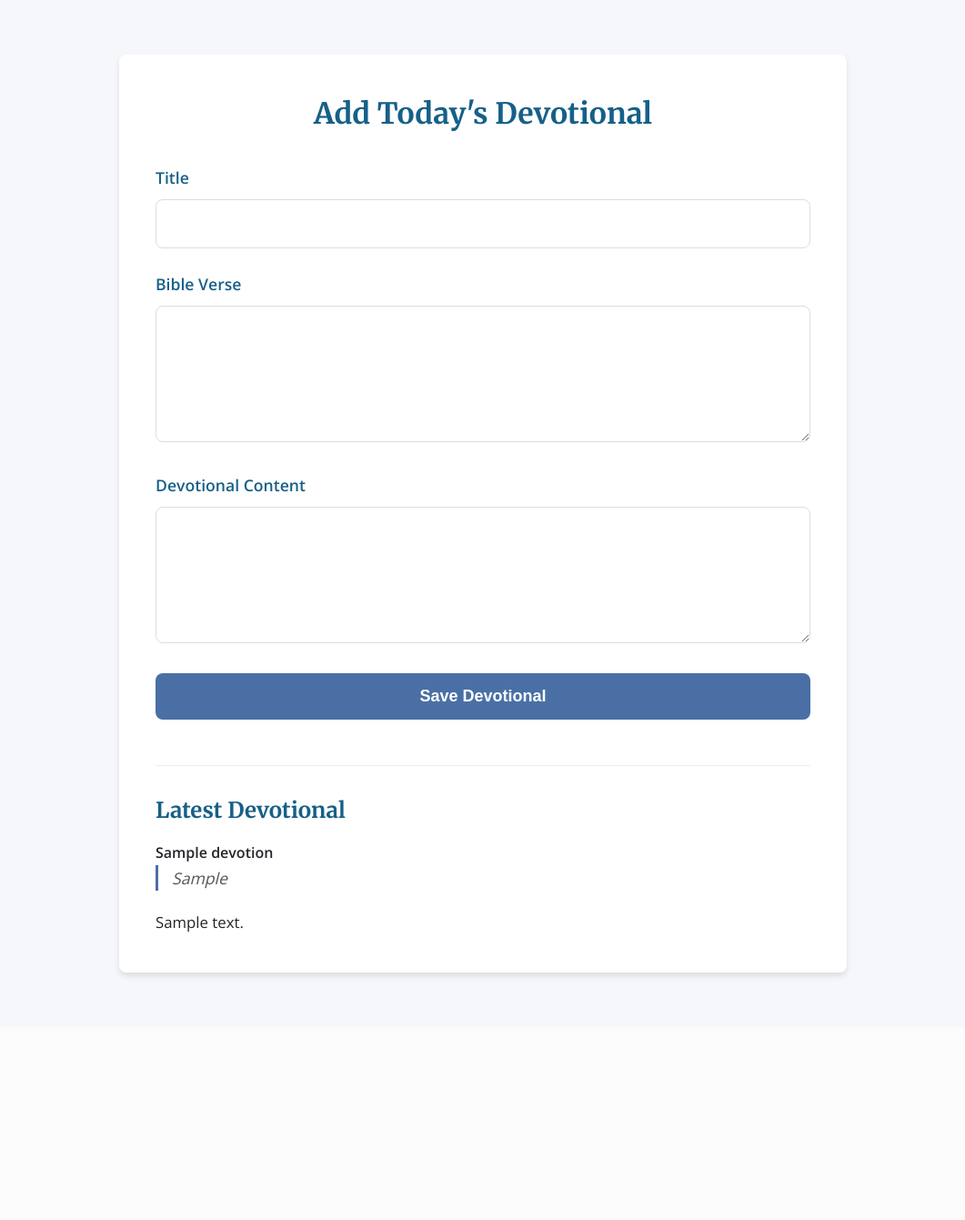
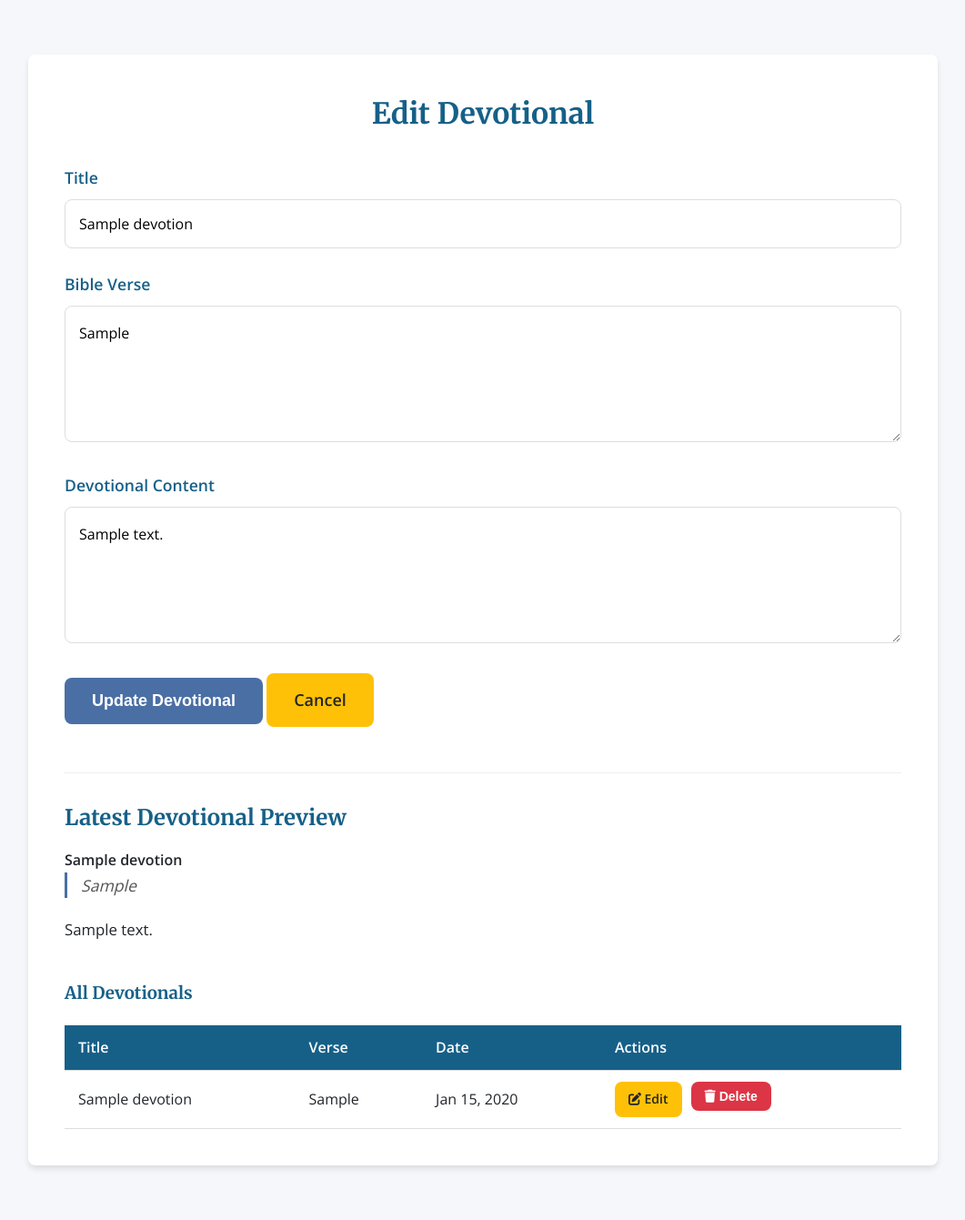
Before and after one commit to SmartDevPK/church-website, a PHP site: page /Today_Devotion.php?edit=1 in a window 1280 px wide. Shown: the whole page at 91% size, without its empty margins (109-1170 px from the left). Before the commit the page ends 1075 px from the top, so only its background shows below. Run offline with PHP 8.4, Linux system fonts and the light colour scheme; tables that the repository leaves empty or names only in its code hold one stand-in row (values such as "Sample post").

Commit message:
Add update and delete to the code base

```diff
--- a/Today_Devotion.php
+++ b/Today_Devotion.php
@@ -18,32 +18,67 @@ if ($conn->connect_error) {
 
 // Handle form submission
 if ($_SERVER['REQUEST_METHOD'] === 'POST') {
+    // Handle delete action
+    if (isset($_POST['delete_id'])) {
+        $delete_id = (int) $_POST['delete_id'];
+        $sql = "DELETE FROM today_Devotion WHERE id = $delete_id";
+        if ($conn->query($sql)) {
+            $_SESSION['message'] = "Devotional deleted successfully!";
+            header("Location: " . $_SERVER['PHP_SELF']);
+            exit();
+        } else {
+            $error = "Error deleting devotional: " . $conn->error;
+        }
+    }
+    // Handle add/edit action
+    else {
+        $id = isset($_POST['id']) ? (int) $_POST['id'] : 0;
         $title = $conn->real_escape_string($_POST['title'] ?? '');
         $verse = $conn->real_escape_string($_POST['verse'] ?? '');
         $content = $conn->real_escape_string($_POST['content'] ?? '');
 
+        if ($id > 0) {
+            // Update existing devotional
+            $sql = "UPDATE today_Devotion SET title='$title', verse='$verse', content='$content' WHERE id=$id";
+            $success_msg = "Devotional updated successfully!";
+        } else {
+            // Add new devotional
             $sql = "INSERT INTO today_Devotion (title, verse, content) VALUES ('$title', '$verse', '$content')";
+            $success_msg = "Devotional added successfully!";
+        }
+
         if ($conn->query($sql)) {
-        $success = "Devotional added successfully!";
-        // Refresh to show the new devotional
+            $_SESSION['message'] = $success_msg;
             header("Location: " . $_SERVER['PHP_SELF']);
             exit();
         } else {
             $error = "Error: " . $conn->error;
         }
     }
+}
 
-// Get the latest devotion
-$sql = "SELECT * FROM today_Devotion ORDER BY created_at DESC LIMIT 1";
-$result = $conn->query($sql);
+// Get devotion for editing if ID is provided
+$edit_id = isset($_GET['edit']) ? (int) $_GET['edit'] : 0;
+$edit_devotion = null;
+if ($edit_id > 0) {
+    $result = $conn->query("SELECT * FROM today_Devotion WHERE id = $edit_id");
+    if ($result->num_rows > 0) {
+        $edit_devotion = $result->fetch_assoc();
+    }
+}
 
+// Get all devotions for listing
+$devotions = $conn->query("SELECT * FROM today_Devotion ORDER BY created_at DESC");
+
+// Get the latest devotion for preview
+$result = $conn->query("SELECT * FROM today_Devotion ORDER BY created_at DESC LIMIT 1");
 if ($result->num_rows > 0) {
-    $devotion = $result->fetch_assoc();
+    $latest_devotion = $result->fetch_assoc();
 } else {
-    $devotion = [
+    $latest_devotion = [
         'title' => 'No Devotional Found',
         'verse' => '',
-        'content' => 'Please add today\'s devotional.'
+        'content' => 'Please add a devotional.'
     ];
 }
 ?>
@@ -54,10 +89,11 @@ if ($result->num_rows > 0) {
 <head>
     <meta charset="UTF-8">
     <meta name="viewport" content="width=device-width, initial-scale=1.0">
-    <title>Today's Devotional</title>
+    <title>Devotional Management</title>
     <link
         href="https://fonts.googleapis.com/css2?family=Merriweather:wght@400;700&family=Open+Sans:wght@400;600&display=swap"
         rel="stylesheet">
+    <link rel="stylesheet" href="https://cdnjs.cloudflare.com/ajax/libs/font-awesome/6.0.0/css/all.min.css">
     <style>
         :root {
             --primary: #4a6fa5;
@@ -66,6 +102,7 @@ if ($result->num_rows > 0) {
             --dark: #212529;
             --success: #28a745;
             --danger: #dc3545;
+            --warning: #ffc107;
             --border-radius: 8px;
             --box-shadow: 0 4px 6px rgba(0, 0, 0, 0.1);
             --transition: all 0.3s ease;
@@ -86,7 +123,7 @@ if ($result->num_rows > 0) {
         }
 
         .container {
-            max-width: 800px;
+            max-width: 1000px;
             margin: 40px auto;
             background: white;
             padding: 40px;
@@ -163,7 +200,7 @@ if ($result->num_rows > 0) {
             line-height: 1.8;
         }
 
-        button {
+        .btn {
             background-color: var(--primary);
             color: white;
             border: none;
@@ -172,15 +209,37 @@ if ($result->num_rows > 0) {
             border-radius: var(--border-radius);
             cursor: pointer;
             transition: var(--transition);
-            display: block;
-            width: 100%;
+            display: inline-block;
             font-weight: 600;
-            margin-top: 20px;
+            text-align: center;
+            text-decoration: none;
         }
 
-        button:hover {
+        .btn:hover {
             background-color: var(--secondary);
             transform: translateY(-2px);
+        }
+
+        .btn-danger {
+            background-color: var(--danger);
+        }
+
+        .btn-danger:hover {
+            background-color: #c82333;
+        }
+
+        .btn-warning {
+            background-color: var(--warning);
+            color: var(--dark);
+        }
+
+        .btn-warning:hover {
+            background-color: #e0a800;
+        }
+
+        .btn-sm {
+            padding: 8px 15px;
+            font-size: 14px;
         }
 
         .preview-section {
@@ -210,6 +269,38 @@ if ($result->num_rows > 0) {
             white-space: pre-line;
         }
 
+        .devotion-list {
+            margin-top: 40px;
+        }
+
+        table {
+            width: 100%;
+            border-collapse: collapse;
+            margin-top: 20px;
+        }
+
+        th,
+        td {
+            padding: 12px 15px;
+            text-align: left;
+            border-bottom: 1px solid #ddd;
+        }
+
+        th {
+            background-color: var(--secondary);
+            color: white;
+            font-weight: 600;
+        }
+
+        tr:hover {
+            background-color: rgba(0, 0, 0, 0.02);
+        }
+
+        .actions {
+            display: flex;
+            gap: 10px;
+        }
+
         @media (max-width: 768px) {
             .container {
                 padding: 25px;
@@ -219,16 +310,22 @@ if ($result->num_rows > 0) {
             h2 {
                 font-size: 1.8rem;
             }
+
+            .actions {
+                flex-direction: column;
+                gap: 5px;
+            }
         }
     </style>
 </head>
 
 <body>
     <div class="container">
-        <h2>Add Today's Devotional</h2>
+        <h2><?= $edit_devotion ? 'Edit' : 'Add' ?> Devotional</h2>
 
-        <?php if (isset($success)): ?>
-            <div class="alert alert-success"><?= $success ?></div>
+        <?php if (isset($_SESSION['message'])): ?>
+            <div class="alert alert-success"><?= $_SESSION['message'] ?></div>
+            <?php unset($_SESSION['message']); ?>
         <?php endif; ?>
 
         <?php if (isset($error)): ?>
@@ -236,31 +333,94 @@ if ($result->num_rows > 0) {
         <?php endif; ?>
 
         <form method="POST" action="">
+            <?php if ($edit_devotion): ?>
+                <input type="hidden" name="id" value="<?= $edit_devotion['id'] ?>">
+            <?php endif; ?>
+
             <div class="form-group">
                 <label for="title">Title</label>
-                <input type="text" id="title" name="title" required>
+                <input type="text" id="title" name="title"
+                    value="<?= $edit_devotion ? htmlspecialchars($edit_devotion['title']) : '' ?>" required>
             </div>
 
             <div class="form-group">
                 <label for="verse">Bible Verse</label>
-                <textarea id="verse" name="verse" required></textarea>
+                <textarea id="verse" name="verse"
+                    required><?= $edit_devotion ? htmlspecialchars($edit_devotion['verse']) : '' ?></textarea>
             </div>
 
             <div class="form-group">
                 <label for="content">Devotional Content</label>
-                <textarea id="content" name="content" required></textarea>
+                <textarea id="content" name="content"
+                    required><?= $edit_devotion ? htmlspecialchars($edit_devotion['content']) : '' ?></textarea>
             </div>
 
-            <button type="submit">Save Devotional</button>
+            <button type="submit" class="btn"><?= $edit_devotion ? 'Update' : 'Save' ?> Devotional</button>
+            <?php if ($edit_devotion): ?>
+                <a href="?" class="btn btn-warning">Cancel</a>
+            <?php endif; ?>
         </form>
 
         <div class="preview-section">
-            <h3 class="preview-title">Latest Devotional</h3>
-            <h4><?= htmlspecialchars($devotion['title']) ?></h4>
-            <p class="preview-verse"><?= htmlspecialchars($devotion['verse']) ?></p>
-            <div class="preview-content"><?= nl2br(htmlspecialchars($devotion['content'])) ?></div>
+            <h3 class="preview-title">Latest Devotional Preview</h3>
+            <h4><?= htmlspecialchars($latest_devotion['title']) ?></h4>
+            <p class="preview-verse"><?= htmlspecialchars($latest_devotion['verse']) ?></p>
+            <div class="preview-content"><?= nl2br(htmlspecialchars($latest_devotion['content'])) ?></div>
+        </div>
+
+        <div class="devotion-list">
+            <h3>All Devotionals</h3>
+            <?php if ($devotions->num_rows > 0): ?>
+                <table>
+                    <thead>
+                        <tr>
+                            <th>Title</th>
+                            <th>Verse</th>
+                            <th>Date</th>
+                            <th>Actions</th>
+                        </tr>
+                    </thead>
+                    <tbody>
+                        <?php while ($row = $devotions->fetch_assoc()): ?>
+                            <tr>
+                                <td><?= htmlspecialchars($row['title']) ?></td>
+                                <td><?= htmlspecialchars(substr($row['verse'], 0, 50)) . (strlen($row['verse']) > 50 ? '...' : '') ?>
+                                </td>
+                                <td><?= date('M j, Y', strtotime($row['created_at'])) ?></td>
+                                <td class="actions">
+                                    <a href="?edit=<?= $row['id'] ?>" class="btn btn-sm btn-warning">
+                                        <i class="fas fa-edit"></i> Edit
+                                    </a>
+                                    <form method="POST" action="" style="display:inline;">
+                                        <input type="hidden" name="delete_id" value="<?= $row['id'] ?>">
+                                        <button type="submit" class="btn btn-sm btn-danger"
+                                            onclick="return confirm('Are you sure you want to delete this devotional?')">
+                                            <i class="fas fa-trash"></i> Delete
+                                        </button>
+                                    </form>
+                                </td>
+                            </tr>
+                        <?php endwhile; ?>
+                    </tbody>
+                </table>
+            <?php else: ?>
+                <p>No devotionals found.</p>
+            <?php endif; ?>
         </div>
     </div>
+
+    <script>
+        // Confirm before deleting
+        document.querySelectorAll('form[method="POST"]').forEach(form => {
+            form.addEventListener('submit', function (e) {
+                if (this.querySelector('input[name="delete_id"]')) {
+                    if (!confirm('Are you sure you want to delete this devotional?')) {
+                        e.preventDefault();
+                    }
+                }
+            });
+        });
+    </script>
 </body>
 
 </html>
```
Also changed, not shown: update_devotion.php (added). Lines whose indentation alone changed are shown as unchanged.
